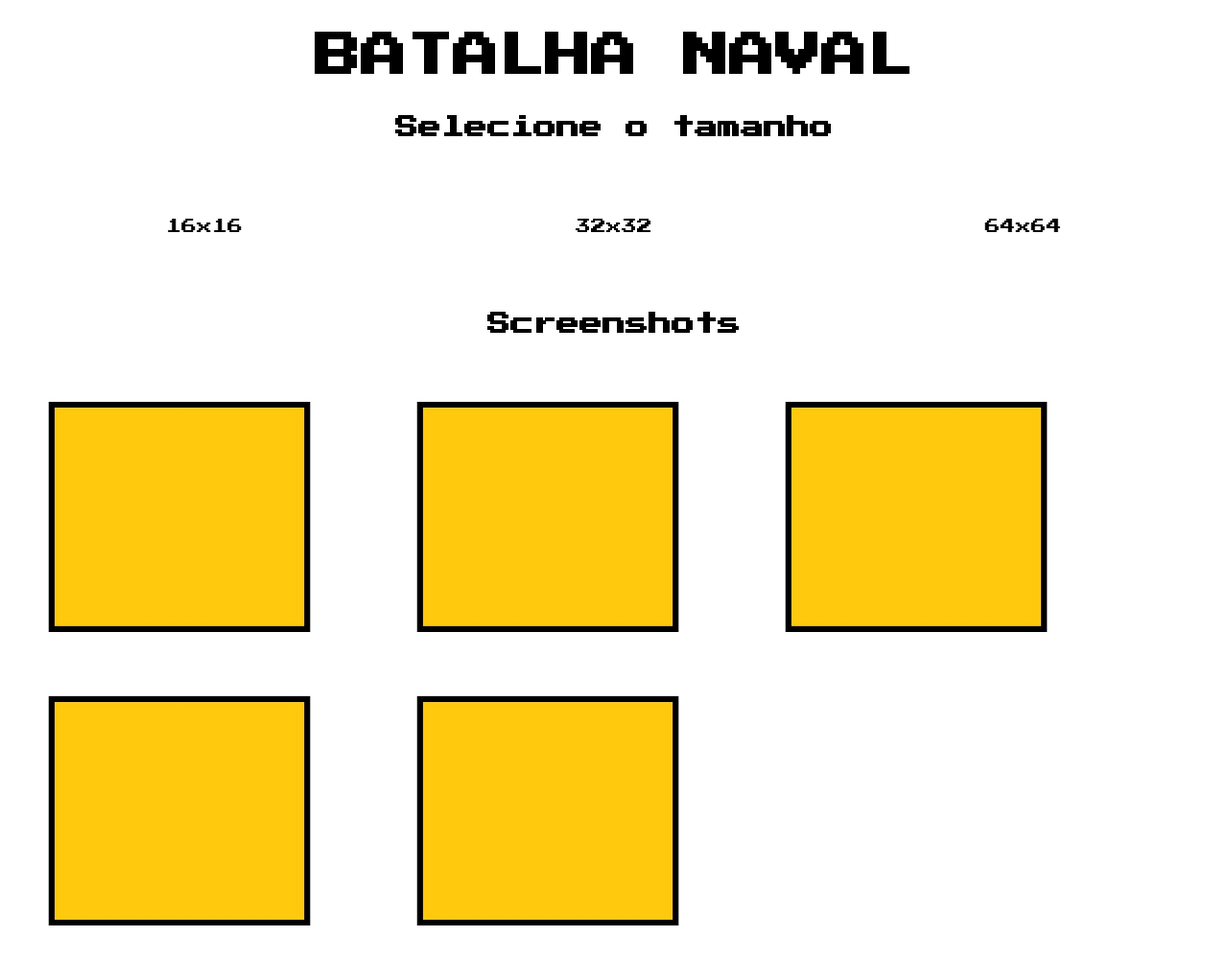
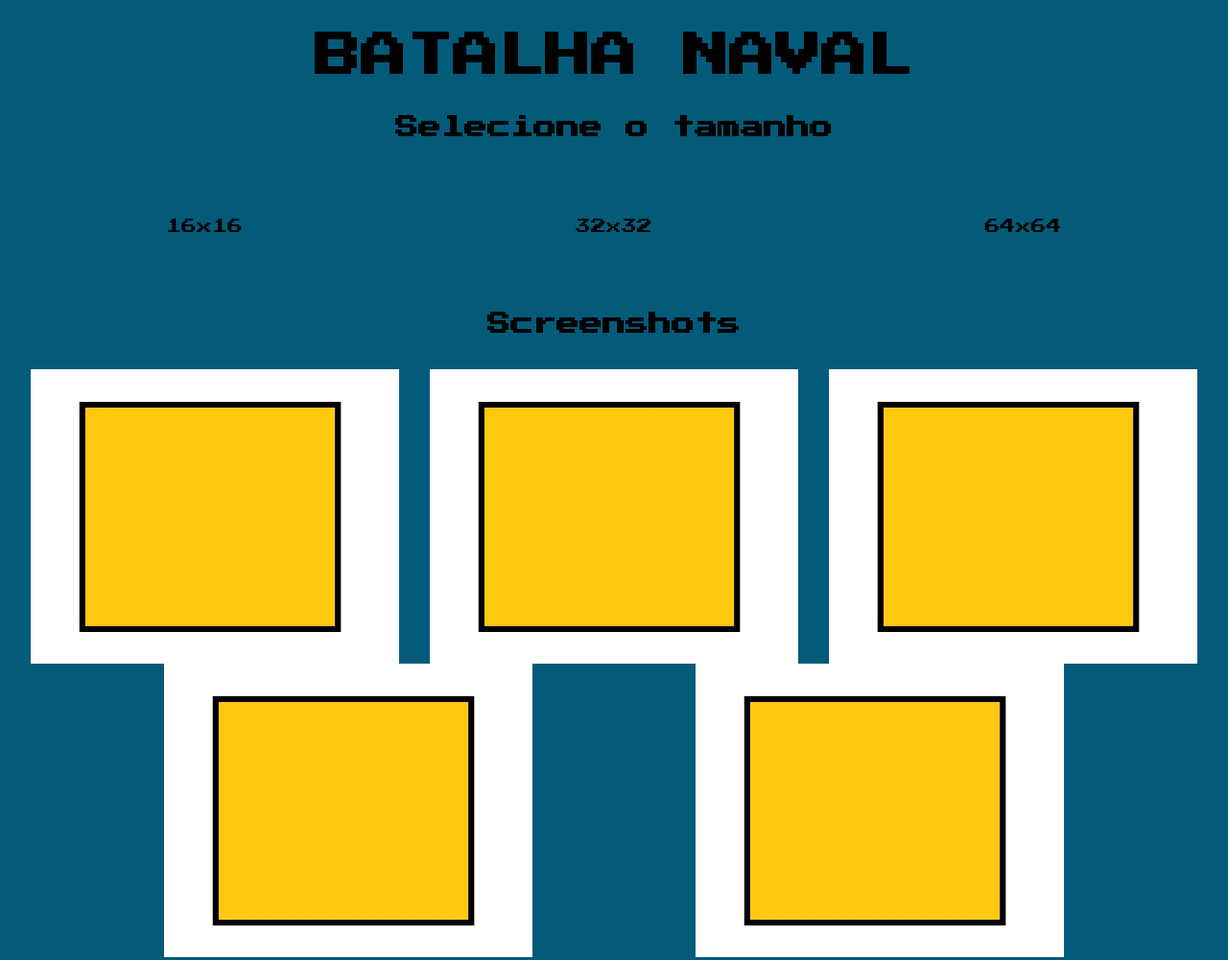
Before and after one commit to Briofita09/seaBattle, a plain HTML site: page index.html in a window 1280 px wide. Shown: the top 1001 px of the page at 96% size. Drawn offline with Linux system fonts and the light colour scheme.

Commit message:
criado pagina e style  16x16

```diff
--- /dev/null
+++ b/assets/styles/16x16.css
@@ -0,0 +1,14 @@
+body {
+  font-family: "Press Start 2P", cursive;
+  background-color: rgb(3, 91, 121);
+}
+
+header > h1 {
+  font-size: 300%;
+  text-align: center;
+}
+
+header h1 > a {
+  text-decoration: none;
+  color: black;
+}
--- a/assets/styles/index.css
+++ b/assets/styles/index.css
@@ -1,10 +1,16 @@
 body {
   font-family: "Press Start 2P", cursive;
+  background-color: rgb(3, 91, 121);
 }
 
 header > h1 {
   font-size: 300%;
   text-align: center;
+}
+
+header h1 > a {
+  text-decoration: none;
+  color: black;
 }
 
 h2 {
@@ -44,6 +50,7 @@ h2 {
   align-items: center;
   margin-top: 2rem;
   padding-left: 0;
+  justify-content: space-evenly;
 }
 
 .screenshot-item {
--- a/index.html
+++ b/index.html
@@ -15,13 +15,13 @@
   </head>
   <body>
     <header>
-      <h1>BATALHA NAVAL</h1>
+      <h1><a href="./index.html">BATALHA NAVAL</a></h1>
     </header>
     <main>
       <section>
         <div><h2>Selecione o tamanho</h2></div>
         <ul class="flex-container">
-          <li class="flex-item"><a href="#"> 16x16 </a></li>
+          <li class="flex-item"><a href="./16x16.html"> 16x16 </a></li>
           <li class="flex-item"><a href="#"> 32x32 </a></li>
           <li class="flex-item"><a href="#"> 64x64 </a></li>
         </ul>
```
Also changed, not shown: 16x16.html (added, +20 -0 lines).
